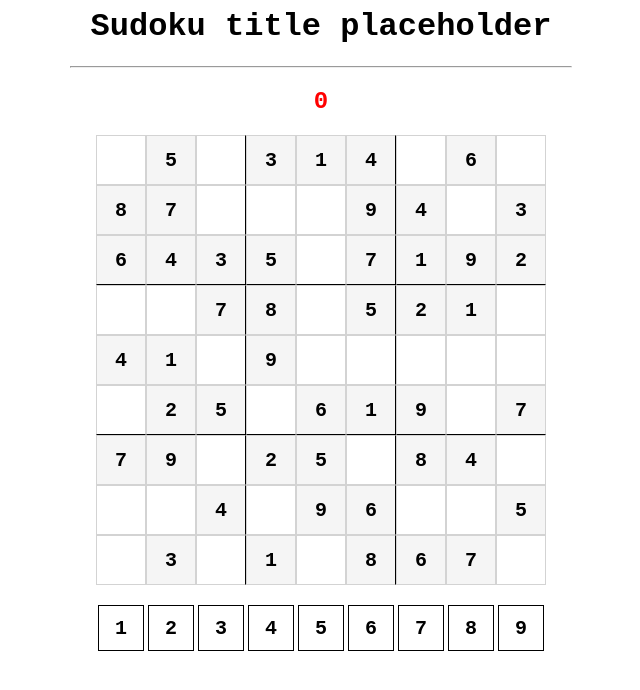
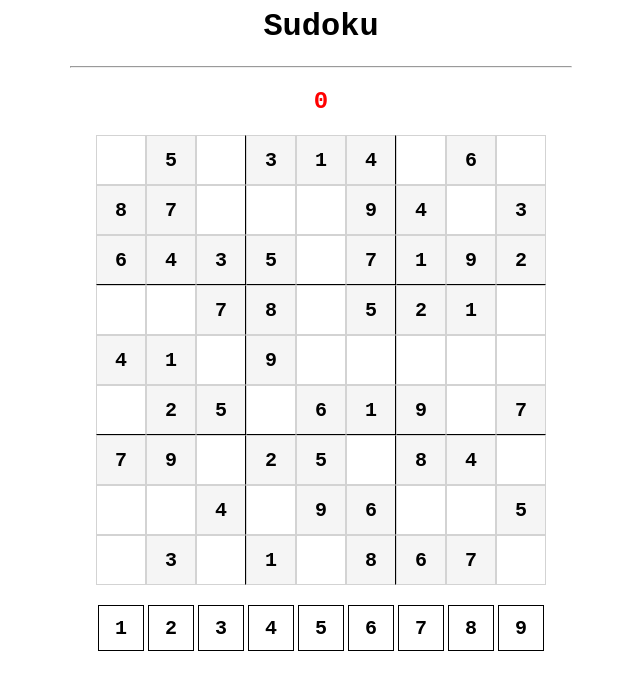
Before and after one commit to abirkholt/Milestone1, a plain HTML site: page MilestoneJS/index.html in a window 1280 px wide. Shown: the whole page, without its empty margins (319-959 px from the left). Drawn offline with Linux system fonts and the light colour scheme.

Commit message:
TODO lists updated

```diff
--- a/MilestoneJS/index.html
+++ b/MilestoneJS/index.html
@@ -8,10 +8,10 @@
     </head>
 
     <body>
-        <h1>Sudoku title placeholder</h1>
+        <h1>Sudoku</h1>
         <!-- score / mistakes / time -->
         <hr>
-        <!-- id="mistake" for mistake counter -->
+        <!-- error for mistake counter 0/3 -->
         <!-- id="score" increase point value per correct number inserted-->
         <!-- id="time" timer start from game load-->
         <h2 id="error">0</h2>
--- a/MilestoneJS/style.css
+++ b/MilestoneJS/style.css
@@ -43,7 +43,10 @@ hr {
     display: flex;
     flex-wrap: wrap;
 }
-
+/*TODO*/
+/* numbers that are correct load in blue*/
+/* all same number selected light up*/
+/* highlighting 3x3 grid row and column when num selected on board*/
 .number {
     width: 44px;
     height: 44px;
```
Also changed, not shown: MilestoneJS/index.js (+21 -0 lines).
